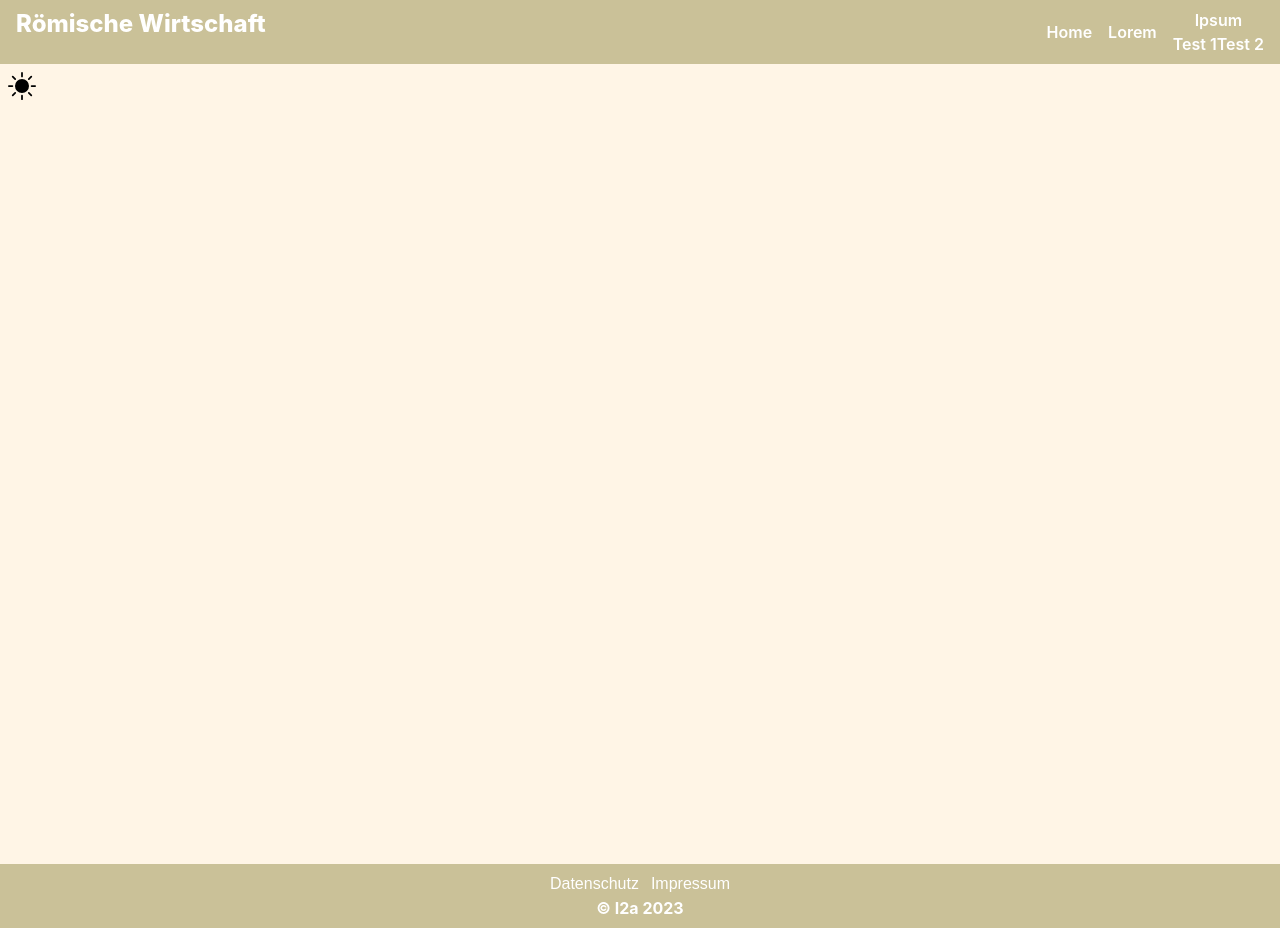
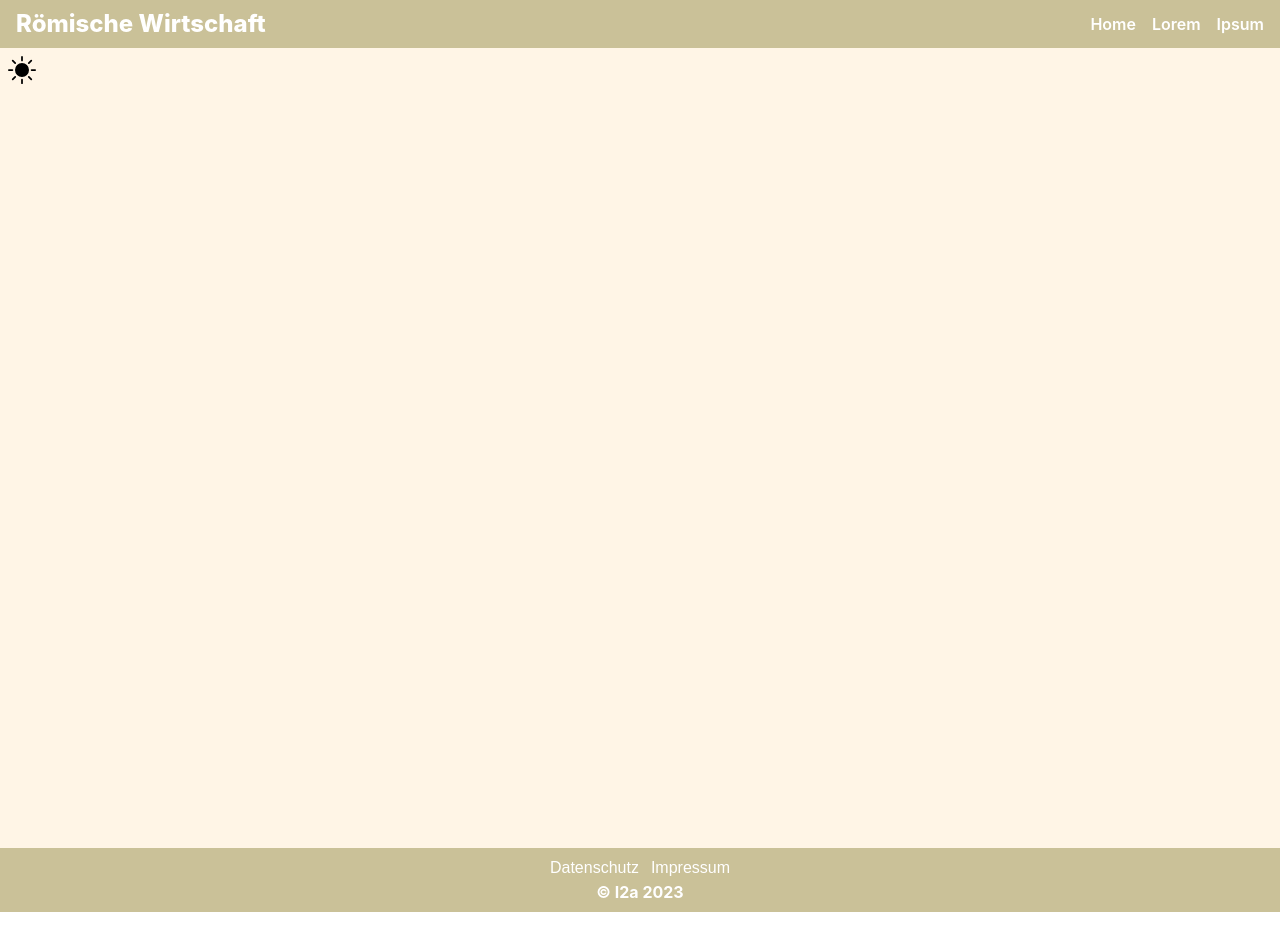
Before and after one commit to x47base/PrWR-Probe-IDPA23, a React (Create React App) app: page / in a window 1280 px wide. Built offline with nearby package versions, Linux system fonts and the light colour scheme.

Commit message:
Base Site Changes

```diff
--- a/src/components/header/header.js
+++ b/src/components/header/header.js
@@ -8,13 +8,7 @@ export default function Header() {
                 <div className="grid grid-cols-[auto,auto,auto] gap-4 justify-center items-center text-textLight dark:text-textDark font-semibold">
                     <a href="/" target="_self" className="text-textLight dark:text-textDark font-semibold">Home</a>
                     <a href="/" target="_self" className="text-textLight dark:text-textDark font-semibold">Lorem</a>
-                    <a href="/" target="_self" className="text-textLight dark:text-textDark font-semibold">
-                        <span className="text-white font-semibold">Ipsum</span>
-                        <div className="dropDownContainer">
-                            <a href="/" target="_self" className="text-textLight dark:text-textDark font-semibold">Test 1</a>
-                            <a href="/" target="_self" className="text-textLight dark:text-textDark font-semibold">Test 2</a>
-                        </div>
-                    </a>
+                    <a href="/" target="_self" className="text-textLight dark:text-textDark font-semibold">Ipsum</a>
                 </div>
             </nav>
         </header>
```
